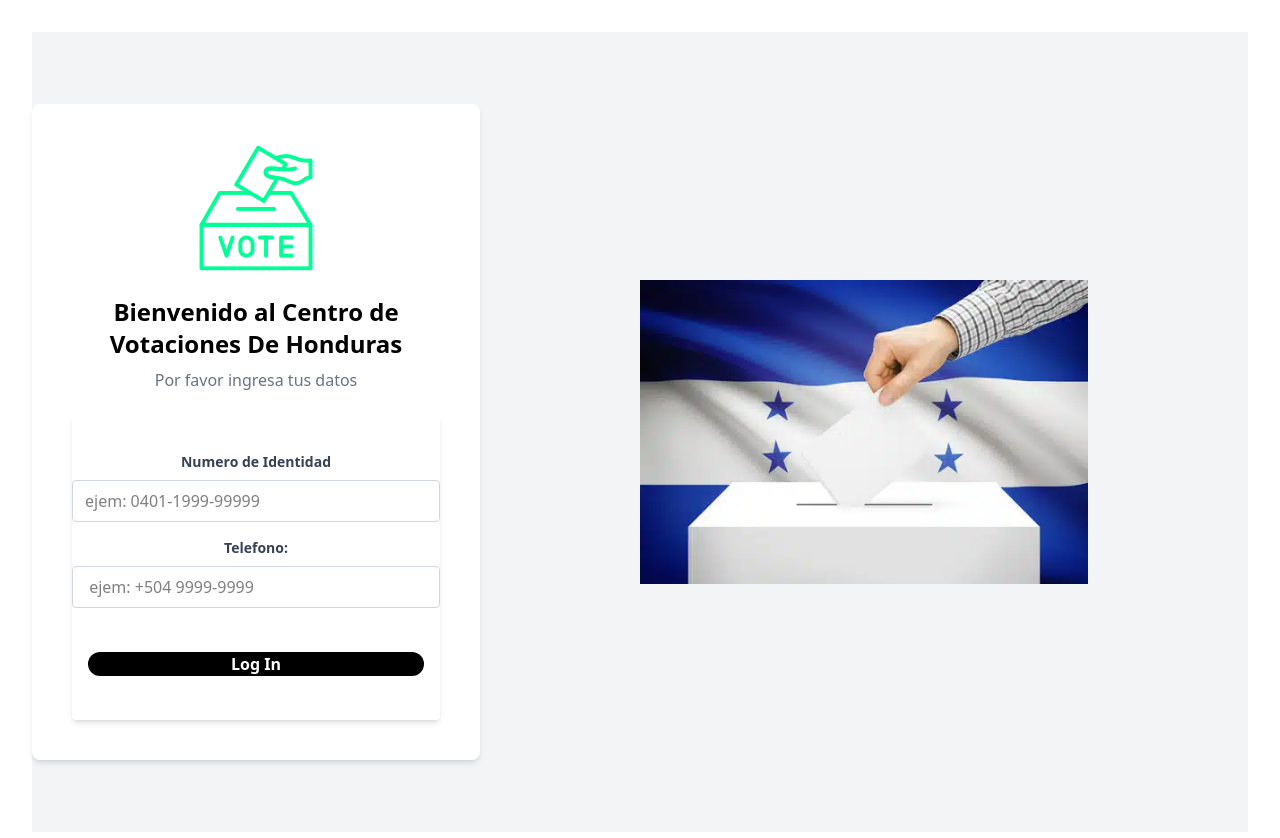
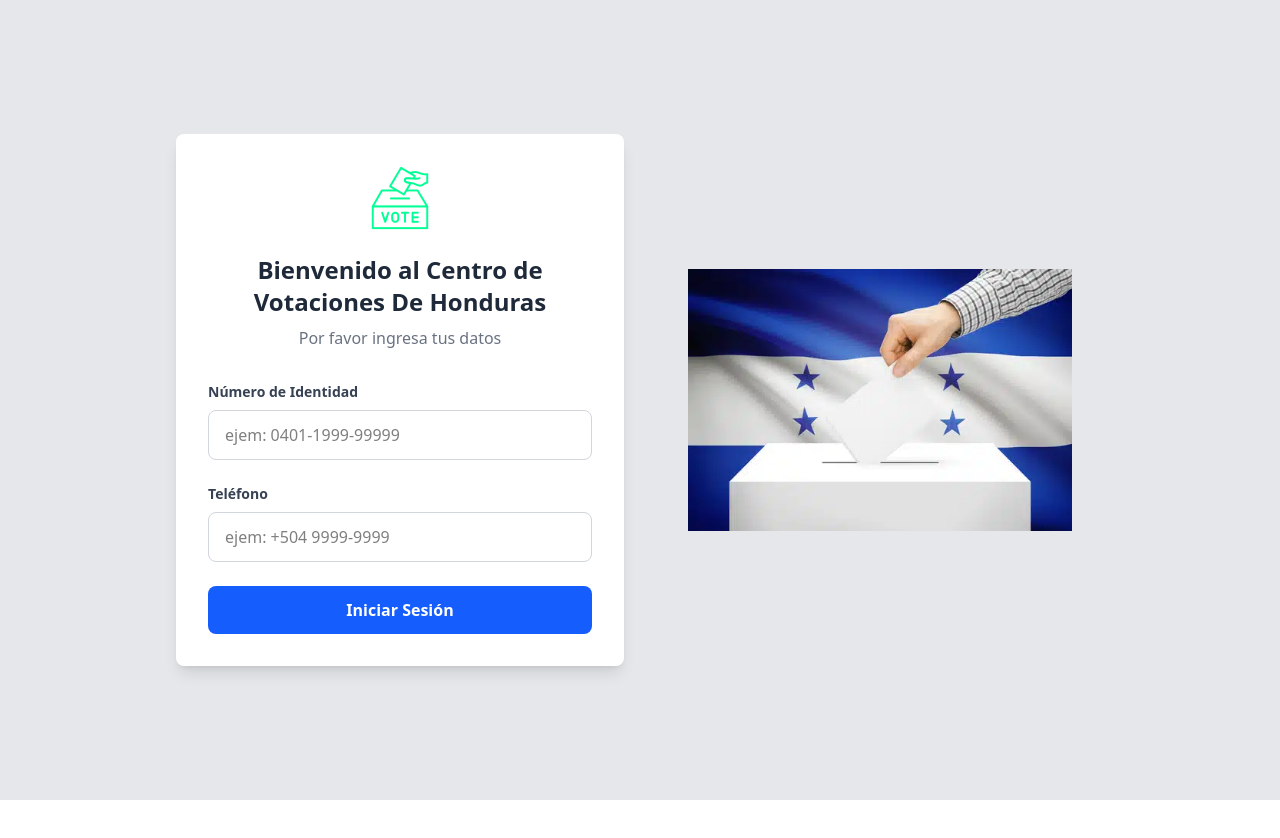
Before and after one commit to haroldstx/Proyecto_Siso1Q22025, a React (Vite) app in the folder ProyectoSiso/: page / in a window 1280 px wide. Shown: the top 838 px of the page. After the commit the page ends 800 px from the top, so only its background shows below. Built offline with nearby package versions, Linux system fonts and the light colour scheme.

Commit message:
move import app.css y change login

```diff
--- a/ProyectoSiso/src/App.jsx
+++ b/ProyectoSiso/src/App.jsx
@@ -1,4 +1,3 @@
-import './App.css'
 import { BrowserRouter, Routes, Route } from 'react-router-dom'
 import Login from './Components/Login';
 import MainPage from './Components/MainPage';
--- a/ProyectoSiso/src/Components/Login.jsx
+++ b/ProyectoSiso/src/Components/Login.jsx
@@ -109,33 +109,40 @@ const Login = () => {
   };
 
   return (
+    <div className="min-h-screen bg-gray-200 flex items-center justify-center px-4">
+      <div className="w-full max-w-6xl flex flex-col lg:flex-row items-center justify-center gap-8">
 
-    <div className="flex items-center justify-center min-h-screen bg-gray-100">
         {/* Login Form */}
-      <div className="w-full max-w-md bg-white p-10 rounded-lg shadow-md flex flex-col justify-center">
+        <div className="w-full max-w-md bg-white p-8 rounded-lg shadow-lg">
+          {/* Logo */}
           <div className="flex justify-center mb-6">
-          <div className="text-orange-500 text-4xl">
-            <img src="/src/assets/img/votacion.png" alt="Logo" />
+            <img src="/src/assets/img/votacion.png" alt="Logo" className="h-16 w-16" />
           </div>
-        </div>
-        <h2 className="text-2xl font-bold text-center mb-2">Bienvenido al Centro de Votaciones De Honduras</h2>
-        <p className="text-center text-gray-500 mb-6">Por favor ingresa tus datos</p>
 
-        <form onSubmit={handleSubmit} className="bg-white py-9 rounded shadow-md w-full max-w-sm">
+          {/* Title */}
+          <h2 className="text-2xl font-bold text-center mb-2 text-gray-800">
+            Bienvenido al Centro de Votaciones De Honduras
+          </h2>
+          <p className="text-center text-gray-500 mb-8">Por favor ingresa tus datos</p>
+
+          {/* Form */}
+          <form onSubmit={handleSubmit} className="space-y-6">
             {error && (
-            <div className="mb-4 p-3 bg-red-100 border border-red-400 text-red-700 rounded">
+              <div className="p-3 bg-red-100 border border-red-400 text-red-700 rounded-md text-center">
                 {error}
               </div>
             )}
 
-          <div className="mb-4">
-            <label className="block mb-2 text-sm font-semibold text-gray-700">Numero de Identidad </label>
+            <div>
+              <label className="block mb-2 text-sm font-semibold text-gray-700">
+                Número de Identidad
+              </label>
               <input
                 type="text"
                 name="identidad"
                 value={formData.identidad}
                 onChange={handleInputChange}
-              className={`w-full px-3 py-2 border rounded ${
+                className={`w-full px-4 py-3 border rounded-lg focus:ring-2 focus:ring-blue-500 focus:border-blue-500 transition-colors ${
                   fieldErrors.identidad ? 'border-red-500 bg-red-50' : 'border-gray-300'
                 }`}
                 placeholder="ejem: 0401-1999-99999"
@@ -146,17 +153,19 @@ const Login = () => {
               )}
             </div>
 
-          <div className="mb-9">
-            <label className="block mb-2 text-sm font-semibold text-gray-700">Telefono: </label>
+            <div>
+              <label className="block mb-2 text-sm font-semibold text-gray-700">
+                Teléfono
+              </label>
               <input
                 type="text"
                 name="telefono"
                 value={formData.telefono}
                 onChange={handleInputChange}
-                className={`w-full px-3 py-2 border rounded ${
+                className={`w-full px-4 py-3 border rounded-lg focus:ring-2 focus:ring-blue-500 focus:border-blue-500 transition-colors ${
                   fieldErrors.telefono ? 'border-red-500 bg-red-50' : 'border-gray-300'
                 }`}
-                placeholder=" ejem: +504 9999-9999"
+                placeholder="ejem: +504 9999-9999"
                 required
               />
               {fieldErrors.telefono && (
@@ -164,29 +173,29 @@ const Login = () => {
               )}
             </div>
 
-          <div className='mt-9 py-2 px-4'>
             <button
               type="submit"
               disabled={loading}
-            className={`w-full text-white rounded-full font-semibold transition ${
+              className={`w-full py-3 px-4 text-white font-semibold rounded-lg transition-all duration-200 ${
                 loading
                   ? 'bg-gray-400 cursor-not-allowed'
-                : 'bg-black hover:bg-gray-800'
-            }`}>
-            {loading ? 'Validando...' : 'Log In'}
+                  : 'bg-blue-600 hover:bg-blue-700 hover:shadow-lg transform hover:-translate-y-0.5'
+              }`}
+            >
+              {loading ? 'Validando...' : 'Iniciar Sesión'}
             </button>
-
-          </div>
           </form>
         </div>
 
         {/* Illustration */}
-      <div className="hidden lg:flex items-center justify-center flex-1">
+        <div className="hidden lg:flex items-center justify-center flex-1 max-w-md">
           <img
             src="/src/assets/img/image.png"
             alt="Illustration"
-          className="max-w-md"
+            className="w-full h-auto max-w-sm"
           />
+        </div>
+
       </div>
     </div>
   );
```
Lines whose indentation alone changed are shown as unchanged.
